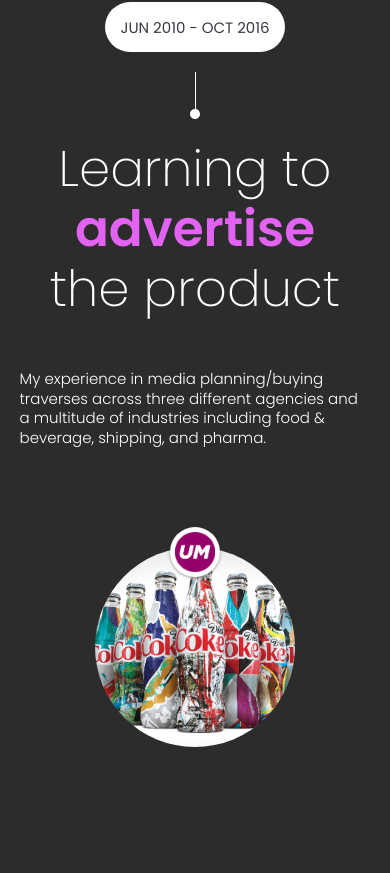
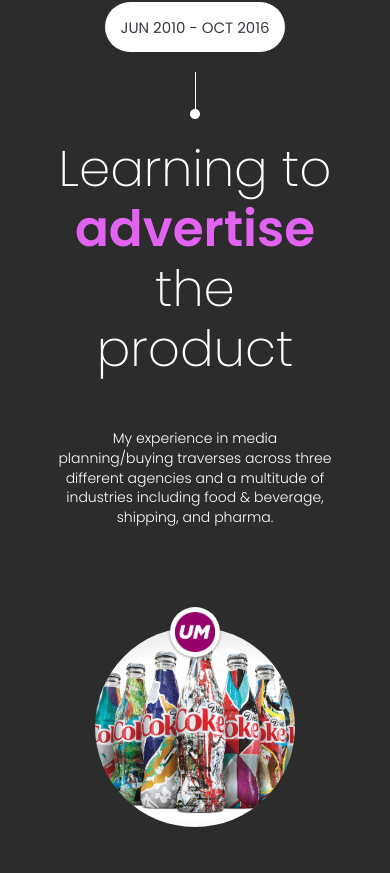
Before and after one commit to annkim10/personal, a React (Create React App) app: page /#/ in a window 390 px wide. Shown: the part 5230-6103 px from the top of the page. Built offline with nearby package versions, Linux system fonts and the light colour scheme; a web font is replaced by a local one.

Commit message:
updated mobile menu

```diff
--- a/src/components/experience/advertise/animations/advertise-headers.jsx
+++ b/src/components/experience/advertise/animations/advertise-headers.jsx
@@ -34,7 +34,7 @@ const AdvertiseHeaders = ( { visible } ) => {
         <a.div className='advertise-text-wrapper'>
             {trail.map((styles, idx) => {
                 return (
-                    <a.div key={idx} style={styles}>
+                    <a.div key={idx} style={styles} className='advertise-text-inner-wrapper'>
                         <h1 className={headers[idx].class}>
                             {headers[idx].text1}
                             <span>{headers[idx].span}</span>
--- a/src/components/experience/advertise/css/advertise.css
+++ b/src/components/experience/advertise/css/advertise.css
@@ -334,11 +334,23 @@
     }
 
     .advertise-text-wrapper {
+        /* width: 80%; */
+        margin-top: 20px;
+        text-align: center;
         display: flex;
         flex-direction: column;
         align-items: center;
+    }
+
+     .advertise-text-inner-wrapper {
         /* width: 80%; */
         margin-top: 20px;
+        text-align: center;
+        display: flex;
+        flex-direction: column;
+        align-items: center;
+        justify-content: center;
+        width: 80%;
     }
 
     .advertise-header {
@@ -358,9 +370,9 @@
 
     .advertise-descrip {
         margin-top: 50px;
-        font-size: 15px;
+        font-size: 14px;
         font-weight: 300;
-        line-height: 1.3;
+        line-height: 1.4;
         color: white;
     }
 
--- a/src/components/navbar/navbar.css
+++ b/src/components/navbar/navbar.css
@@ -89,6 +89,18 @@
     }
 
     .links-mobile-div {
+        background-color: rgba(0, 0, 0, 0.5);
+        position: absolute;
+        height: 100vh;
+        width: 100vw;
+        top: 0;
+        left: 0;
+        z-index: 120;
+        display: flex;
+        flex-direction: column;
+    }
+
+    .links-inner-mobile-div {
         background-color: white;
         position: absolute;
         height: 100vh;
@@ -111,7 +123,7 @@
         font-weight: 700;
         letter-spacing: 0.2em;
         font-size: 20px;
-        width: 80%;
+        width: 70%;
         height: 50px;
         border-bottom: 1px solid black;
     }
```
